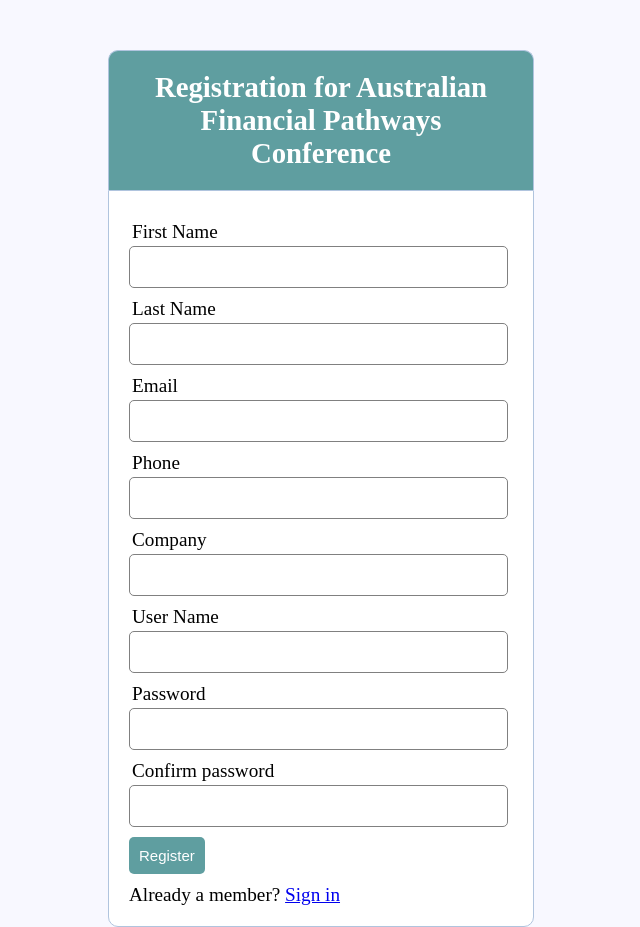
After one commit to anhdungdau/conference, a PHP site: page /registration/register.php in a window 1280 px wide. The commit adds this page. Shown: the whole page, without its empty margins (319-959 px from the left). Run offline with PHP 8.4, Linux system fonts and the light colour scheme.

Commit message:
add files to the fundamental design

```diff
--- /dev/null
+++ b/css/registration.css
@@ -0,0 +1,68 @@
+* {
+  margin: 0px;
+  padding: 0px;
+}
+body {
+  font-size: 120%;
+  background: #F8F8FF;
+}
+
+.header {
+  width: 30%;
+  margin: 50px auto 0px;
+  color: white;
+  background: #5F9EA0;
+  text-align: center;
+  border: 1px solid #B0C4DE;
+  border-bottom: none;
+  border-radius: 10px 10px 0px 0px;
+  padding: 20px;
+}
+form, .content {
+  width: 30%;
+  margin: 0px auto;
+  padding: 20px;
+  border: 1px solid #B0C4DE;
+  background: white;
+  border-radius: 0px 0px 10px 10px;
+}
+.input-group {
+  margin: 10px 0px 10px 0px;
+}
+.input-group label {
+  display: block;
+  text-align: left;
+  margin: 3px;
+}
+.input-group input {
+  height: 30px;
+  width: 93%;
+  padding: 5px 10px;
+  font-size: 16px;
+  border-radius: 5px;
+  border: 1px solid gray;
+}
+.btn {
+  padding: 10px;
+  font-size: 15px;
+  color: white;
+  background: #5F9EA0;
+  border: none;
+  border-radius: 5px;
+}
+.error {
+  width: 92%;
+  margin: 0px auto;
+  padding: 10px;
+  border: 1px solid #a94442;
+  color: #a94442;
+  background: #f2dede;
+  border-radius: 5px;
+  text-align: left;
+}
+.success {
+  color: #3c763d;
+  background: #dff0d8;
+  border: 1px solid #3c763d;
+  margin-bottom: 20px;
+}
--- a/include/footer.php
+++ b/include/footer.php
@@ -1,4 +1,5 @@
-    <footer>
+     </main>
+          <footer>
         <p>Australian Financial Pathways Conference</p>
     </footer>
 
--- a/include/header.php
+++ b/include/header.php
@@ -23,3 +23,5 @@
             <li><a href="admin.php">Admin</a></li>
         </ul>
     </nav>
+
+        <main>
--- a/index.php
+++ b/index.php
@@ -1,12 +1,12 @@
 <?php
     include_once 'include/header.php';
 ?>
-    <main>
+
         <p>The Australian Financial Pathways Conference presents you with the latest exciting developments in the world of finance. Network with your peers while you listen to renowned finance industry experts from around Australia and the world. Book early for the much anticipated ATO website workshop.</p>
         <p>Take the time to enjoy the sweeping beaches and historic atmosphere of this vibrant regional city. Five excellent hotels are within walking distance of the conference venue.</p>
         <p>Email us for a registration form and pay by the early bird deadline of 30 July to make big savings!</p>
         <a href="timetable.php">Go to the Timetable page</a>
-    </main>
+
 
 <?php
     include_once 'include/footer.php';
--- /dev/null
+++ b/registration/errors.php
@@ -0,0 +1,7 @@
+<?php  if (count($errors) > 0) : ?>
+  <div class="error">
+  	<?php foreach ($errors as $error) : ?>
+  	  <p><?php echo $error ?></p>
+  	<?php endforeach ?>
+  </div>
+<?php  endif ?>
--- /dev/null
+++ b/registration/register.php
@@ -0,0 +1,57 @@
+<?php
+    include('server.php')
+?>
+
+<!DOCTYPE html>
+<html>
+<head>
+    <title>Registration</title>
+    <link rel="stylesheet" type="text/css" href="./css/registration.css">
+</head>
+<body>
+    <div class="header">
+        <h2>Registration for Australian Financial Pathways Conference</h2>
+    </div>
+    <form method="post" action="register.php">
+        <?php include('errors.php'); ?>
+            <div class="input-group">
+                <label>First Name</label>
+                <input type="text" name="firstName" value="<?php echo $firstName; ?>">
+            </div>
+            <div class="input-group">
+                <label>Last Name</label>
+                <input type="text" name="username" value="<?php echo $lastName; ?>">
+            </div>
+            <div class="input-group">
+                <label>Email</label>
+                <input type="email" name="email" value="<?php echo $email; ?>">
+            </div>
+              <div class="input-group">
+                <label>Phone</label>
+                <input type="email" name="email" value="<?php echo $phone; ?>">
+            </div>
+              <div class="input-group">
+                <label>Company</label>
+                <input type="email" name="email" value="<?php echo $company; ?>">
+            </div>
+            <div class="input-group">
+                <label>User Name</label>
+                <input type="text" name="username" value="<?php echo $username; ?>">
+            </div>
+            <div class="input-group">
+                <label>Password</label>
+                <input type="password" name="password">
+            </div>
+            <div class="input-group">
+                <label>Confirm password</label>
+                <input type="password" name="password_check">
+            </div>
+            <div class="input-group">
+                <button type="submit" class="btn" name="reg_user">Register</button>
+            </div>
+            <p>
+                Already a member? <a href="login.php">Sign in</a>
+            </p>
+    </form>
+</body>
+</html>
--- /dev/null
+++ b/registration/server.php
@@ -0,0 +1,111 @@
+<?php
+session_start();
+
+// initializing variables
+$firstName = "";
+$lastName = "";
+$email = "";
+$phone = "";
+$company = "";
+$username = "";
+$password = "";
+$password_check = "";
+$errors = array();
+
+// connect to the database
+$db = mysqli_connect('localhost', 'root', '', 'conference');
+
+// REGISTER USER
+if (isset($_POST['reg_user'])) {
+  // receive all input values from the form
+  $firstName = mysqli_real_escape_string($db, $_POST['firstName']);
+  $lastName = mysqli_real_escape_string($db, $_POST['lastName']);
+  $email = mysqli_real_escape_string($db, $_POST['email']);
+  $phone = mysqli_real_escape_string($db, $_POST['phone']);
+  $company = mysqli_real_escape_string($db, $_POST['company']);
+  $username = mysqli_real_escape_string($db, $_POST['username']);
+  $password = mysqli_real_escape_string($db, $_POST['password']);
+  $password_check = mysqli_real_escape_string($db, $_POST['password_check']);
+
+  // form validation: ensure that the form is correctly filled
+  // by adding (array_push()) corresponding error into $errors array
+  if (empty($firstName)) {
+      array_push($errors, "First Name is required");
+  }
+  if (empty($lastname)) {
+      array_push($errors, "Last Name is required");
+  }
+  if (empty($email)) {
+      array_push($errors, "Username is required");
+  }
+  if (empty($phone)) {
+      array_push($errors, "Username is required");
+  }
+  if (empty($company)) {
+      array_push($errors, "Username is required");
+  }
+  if (empty($username)) {
+      array_push($errors, "Username is required");
+  }
+  if (empty($password)) {
+      array_push($errors, "Password is required");
+  }
+  if ($password != $password_check) {
+	array_push($errors, "The passwords do not match");
+  }
+
+  // first check the database to make sure
+  // a user does not already exist with the same username and/or email
+  $user_check_query = "SELECT * FROM attendees WHERE username='$username' OR email='$email' LIMIT 1";
+  $result = mysqli_query($db, $user_check_query);
+  $user = mysqli_fetch_assoc($result);
+
+  if ($user) { // if user exists
+    if ($user['username'] === $username) {
+      array_push($errors, "Username already exists");
+    }
+    if ($user['email'] === $email) {
+      array_push($errors, "Email already exists");
+    }
+  }
+
+  // Finally, register user if there are no errors in the form
+  if (count($errors) == 0) {
+  	$password = md5($password);//encrypt the password before saving in the database
+
+  	$query = "INSERT INTO attendees (firstName, lastName, email, phone, company, username, password) VALUES('$firstName','$lastName','$email','$phone','$company','$username','$password')";
+  	mysqli_query($db, $query);
+  	$_SESSION['username'] = $username;
+  	$_SESSION['success'] = "You are now logged in";
+  	header('location: index.php');
+  }
+}
+
+// LOGIN USER
+if (isset($_POST['login_user'])) {
+  $username = mysqli_real_escape_string($db, $_POST['username']);
+  $password = mysqli_real_escape_string($db, $_POST['password']);
+
+  if (empty($username)) {
+  	array_push($errors, "Username is required");
+  }
+  if (empty($password)) {
+  	array_push($errors, "Password is required");
+  }
+
+  if (count($errors) == 0) {
+  	$password = md5($password);
+  	$query = "SELECT * FROM attendees WHERE username='$username' AND password='$password'";
+  	$results = mysqli_query($db, $query);
+  	if (mysqli_num_rows($results) == 1) {
+  	  $_SESSION['username'] = $username;
+  	  $_SESSION['success'] = "You are now logged in";
+  	  header('location: index.php');
+  	}
+      else {
+  		array_push($errors, "Wrong username/password combination");
+  	}
+  }
+}
+
+?>
```
Also changed, not shown: include/connection.php (added, +7 -0 lines), index.html (deleted, +0 -8 lines), registration/addUser.php (added, +18 -0 lines), registration/functions.php (added, +101 -0 lines), registration/index.php (added, +46 -0 lines), registration/login.php (added, +53 -0 lines), registration/logout.php (added, +7 -0 lines), registration/signup.php (added, +20 -0 lines).
